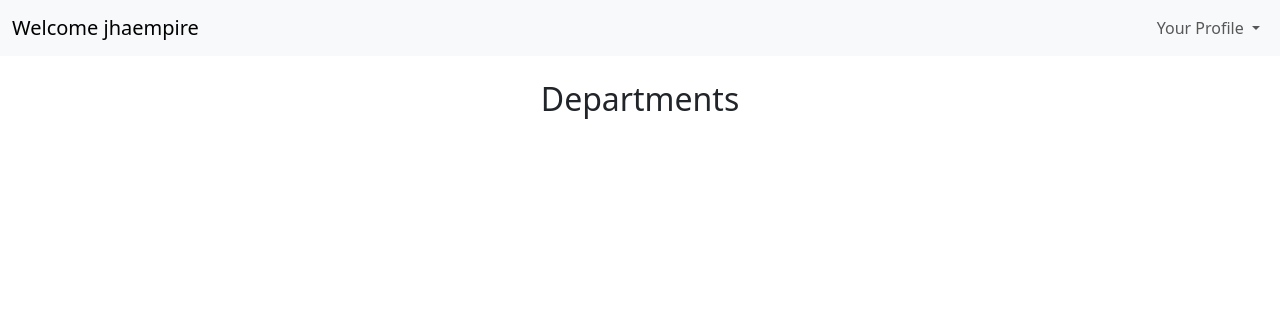
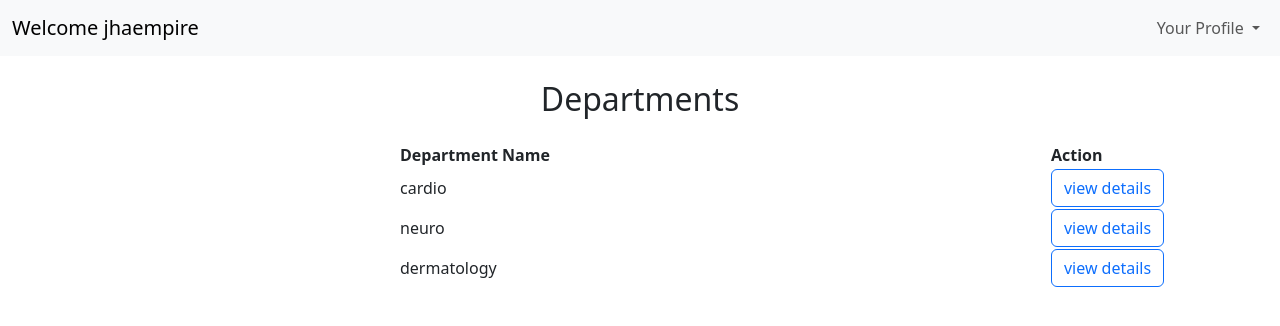
Before and after one commit to 22f3001703/hospital_management_app, a Flask app: page /dashboard/patient in a window 1280 px wide. Shown: the top 326 px of the page. Run offline with Flask 3, Linux system fonts and the light colour scheme; a user stored in the database is signed in; data comes from the database, SQL or seed files in the repository.

Commit message:
The department details has been seen to be shown from here

```diff
--- a/controllers/patientDashboard.py
+++ b/controllers/patientDashboard.py
@@ -1,12 +1,18 @@
 from flask import Flask,render_template,redirect,request,Response,Blueprint,session
 from database import db
 from models.models import User
+from models.models import Department
 
 thepatientDashboard = Blueprint('thepatientDashboard', __name__)
 @thepatientDashboard.route("/dashboard/patient", methods=['GET','POST'])
 def patientDashboard():
     if('user' in session and session['role']=="patient"):
         user=session['user']
-        return render_template("patientDashboard.html",user=user)
+        ##to bring list of departemnts
+        departments= Department.query.all()
+
+        return render_template("patientDashboard.html",user=user, departments=departments)
+
+
     else:
         return redirect("/login")
--- a/templates/patientDashboard.html
+++ b/templates/patientDashboard.html
@@ -31,6 +31,27 @@
 </nav>
 <h2 class="text-center my-4">Departments</h2>
 
+<table>
+    <thead>
+        <tr>
+            <th style="padding-right: 500px;padding-left: 400px;">Department Name</th>
+            <th>Action</th>
+        </tr>
+    </thead>
+
+    <tbody>
+        {% for x in departments %}
+        <tr>
+            <td style="padding-right: 500px;padding-left: 400px;">{{ x.name }}</td>
+            <td>
+            <a class="btn btn-outline-primary" href="/dashboard/patient/dep-details/{{x.name}}">view details </a>
+            </td>
+        </tr>
+        {% endfor %}
+    </tbody>
+</table>
+
+
 </body>
 <script src="https://cdn.jsdelivr.net/npm/bootstrap@5.3.0-alpha1/dist/js/bootstrap.bundle.min.js"></script>
 </html>
```
